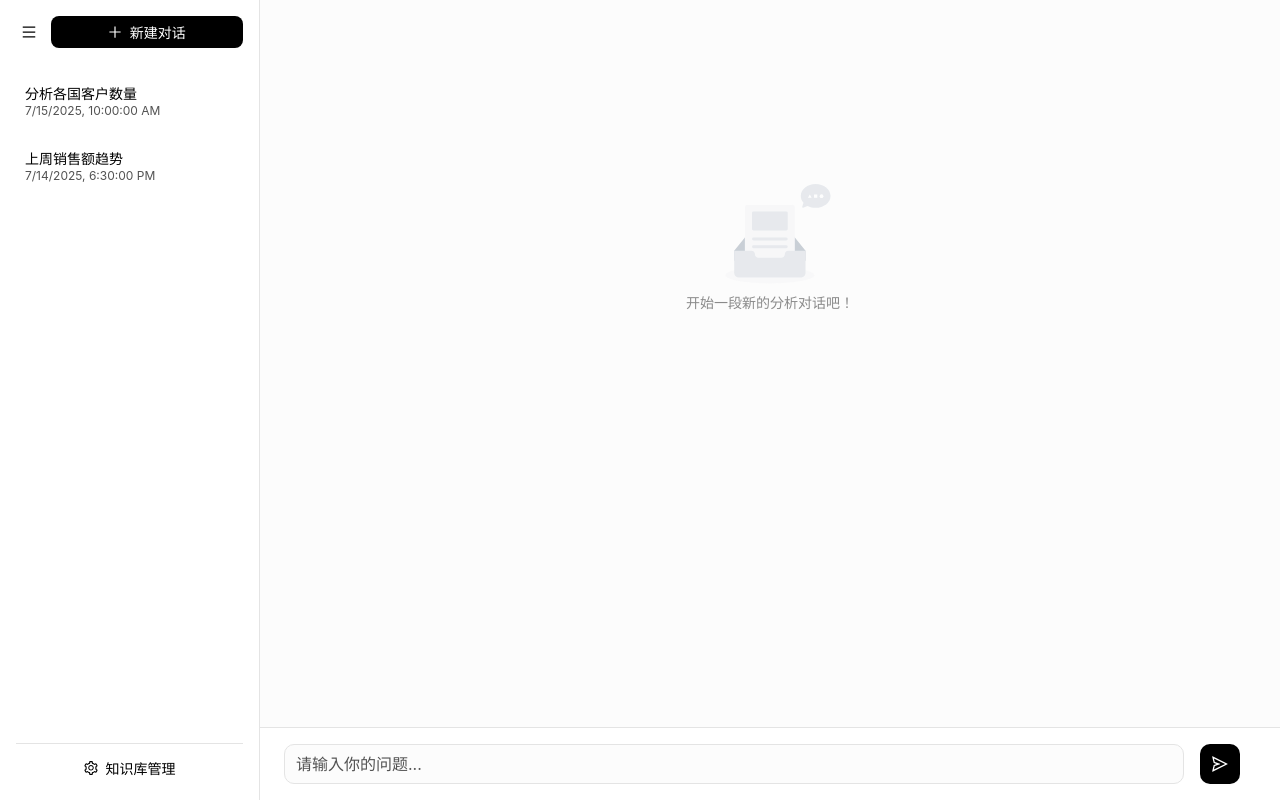
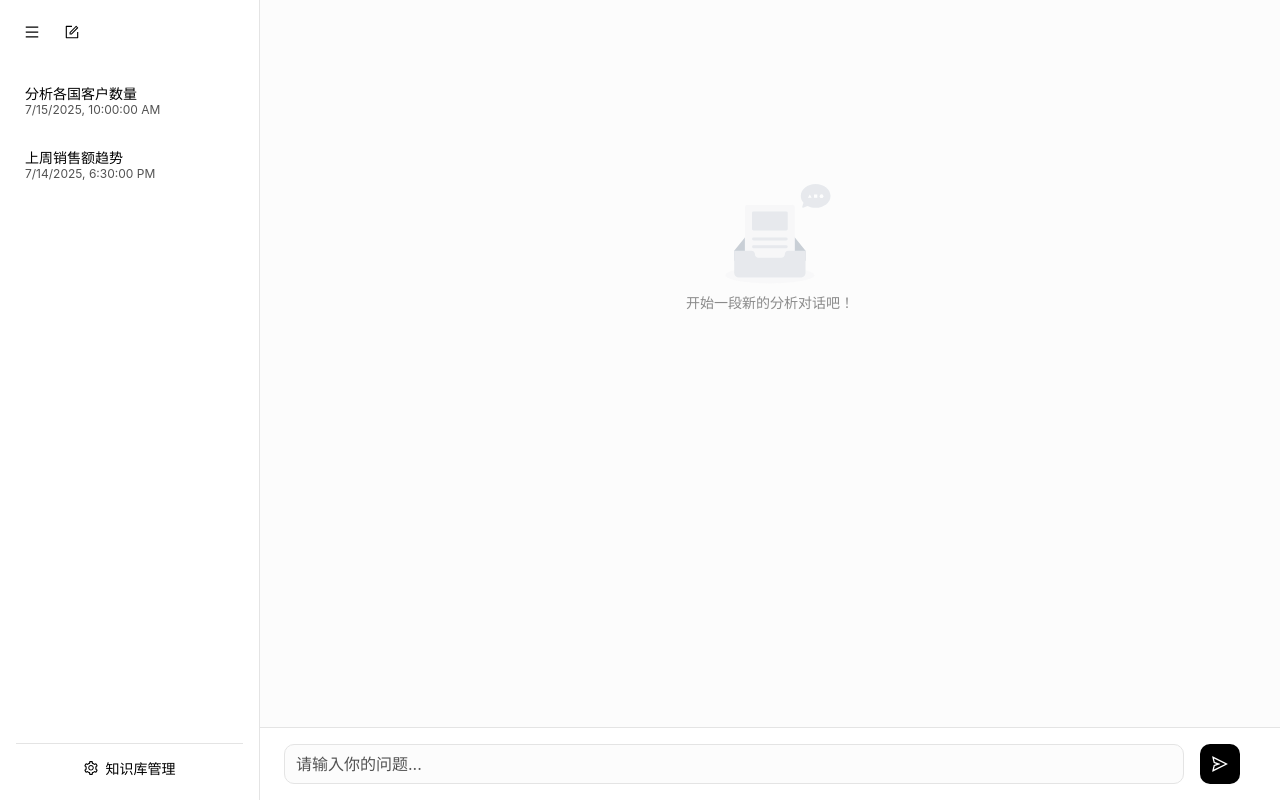
Before and after one commit to LXRL/nexus-agent-ui, a React (Vite) app: page / in a window 1280 px wide. Built offline with nearby package versions, Linux system fonts and the light colour scheme.

Commit message:
feat: 优化侧边栏样式

```diff
--- a/src/components/layout/Sidebar.module.css
+++ b/src/components/layout/Sidebar.module.css
@@ -8,33 +8,29 @@
   border-right: 1px solid var(--border);
 }
 
-/* 【新增】顶部栏样式 */
 .sidebarHeader {
   display: flex;
   align-items: center;
   padding: 16px;
   gap: 8px;
-  /* 在按钮之间添加一些间距 */
+  /* 【修改】让按钮靠左对齐 */
+  justify-content: flex-start;
 }
 
-/* 【修改】调整新建对话按钮的样式 */
-.newChatButton {
-  flex-grow: 1;
-  /* 让它占据剩余空间 */
-  transition: width 0.3s cubic-bezier(0.2, 0, 0, 1) 0s;
-}
+/* 【移除】不再需要针对 newChatButton 的特殊样式 */
 
 .convList {
   flex-grow: 1;
   overflow-y: auto;
   padding: 0 8px;
   margin-top: 8px;
-  /* 添加一点上边距 */
 }
 
 .convItem {
   display: flex;
   flex-direction: column;
+  justify-content: center;
+  /* 【新增】垂直居中，在折叠时效果更好 */
   padding: 10px 16px;
   margin-bottom: 8px;
   border-radius: var(--radius);
@@ -42,7 +38,8 @@
   border: 1px solid transparent;
   transition: background-color 0.3s, border-color 0.3s;
   overflow: hidden;
-  /* 防止折叠时文字溢出 */
+  height: 56px;
+  /* 【新增】固定高度，避免折叠时跳动 */
 }
 
 .convItem:hover {
--- a/src/components/layout/Sidebar.tsx
+++ b/src/components/layout/Sidebar.tsx
@@ -1,15 +1,14 @@
 // src/components/layout/Sidebar.tsx
 import React from "react";
 import { useSelector, useDispatch } from "react-redux";
-import { Button, Divider } from "antd";
-// 【修改】引入新的图标
-import { PlusOutlined, SettingOutlined, MenuOutlined } from "@ant-design/icons";
+// 【修改】引入 Tooltip 和新的 FormOutlined 图标
+import { Button, Divider, Tooltip } from "antd";
+import { FormOutlined, SettingOutlined, MenuOutlined } from "@ant-design/icons";
 import { useNavigate, useLocation } from "react-router-dom";
 import type { RootState, AppDispatch } from "../../store/store";
 import { setActiveConvId } from "../../store/slices/conversationSlice";
 import styles from "./Sidebar.module.css";
 
-// 【新增】定义组件的 Props 类型
 interface SidebarProps {
   collapsed: boolean;
   onToggle: () => void;
@@ -40,7 +39,6 @@ const Sidebar: React.FC<SidebarProps> = ({ collapsed, onToggle }) => {
   return (
     <div className={styles.sidebar}>
       <div>
-        {/* 【新增】侧边栏顶部，用于放置折叠按钮和新建对话按钮 */}
         <div className={styles.sidebarHeader}>
           <Button
             type="text"
@@ -48,21 +46,25 @@ const Sidebar: React.FC<SidebarProps> = ({ collapsed, onToggle }) => {
             onClick={onToggle}
             style={{ color: "var(--foreground)" }}
           />
-          {/* 【修改】当侧边栏折叠时，只显示图标 */}
+          {/* 【修改】将“新建对话”按钮改为带Tooltip的图标按钮 */}
+          <Tooltip title="新建对话" placement="right">
             <Button
-            type="primary"
-            icon={<PlusOutlined />}
-            className={styles.newChatButton}
+              type="text"
+              icon={<FormOutlined />}
               onClick={handleNewChat}
-            style={{ width: collapsed ? "auto" : "100%" }}
-          >
-            {!collapsed && "新建对话"}
-          </Button>
+              style={{ color: "var(--foreground)" }}
+            />
+          </Tooltip>
         </div>
         <div className={styles.convList}>
           {conversations.map((conv) => (
+            // 【修改】为整个项目添加 Tooltip
+            <Tooltip
+              key={conv.id}
+              title={collapsed ? conv.title : ""} // 仅在折叠时显示Tooltip
+              placement="right"
+            >
               <div
-              key={conv.id}
                 className={`${styles.convItem} ${
                   activeConvId === conv.id && location.pathname === "/"
                     ? styles.convItemActive
@@ -70,7 +72,6 @@ const Sidebar: React.FC<SidebarProps> = ({ collapsed, onToggle }) => {
                 }`}
                 onClick={() => handleSelectConv(conv.id)}
               >
-              {/* 【修改】当折叠时，只显示标题的第一个字 */}
                 <div className={styles.convTitle}>
                   {collapsed ? conv.title.charAt(0) : conv.title || "新对话"}
                 </div>
@@ -80,24 +81,28 @@ const Sidebar: React.FC<SidebarProps> = ({ collapsed, onToggle }) => {
                   </div>
                 )}
               </div>
+            </Tooltip>
           ))}
         </div>
       </div>
 
       <div className={styles.sidebarFooter}>
         <Divider style={{ margin: "8px 0", borderColor: "var(--border)" }} />
+        {/* 【修改】为底部按钮也添加 Tooltip */}
+        <Tooltip title={collapsed ? "知识库管理" : ""} placement="right">
           <Button
             type="text"
             icon={<SettingOutlined />}
             style={{
               color: "var(--foreground)",
               width: "100%",
-            textAlign: collapsed ? "center" : "left",
-          }}
+              textAlign: "center",
+            }} // 统一居中
             onClick={() => navigate("/management")}
           >
             {!collapsed && "知识库管理"}
           </Button>
+        </Tooltip>
       </div>
     </div>
   );
```
Lines whose indentation alone changed are shown as unchanged.
